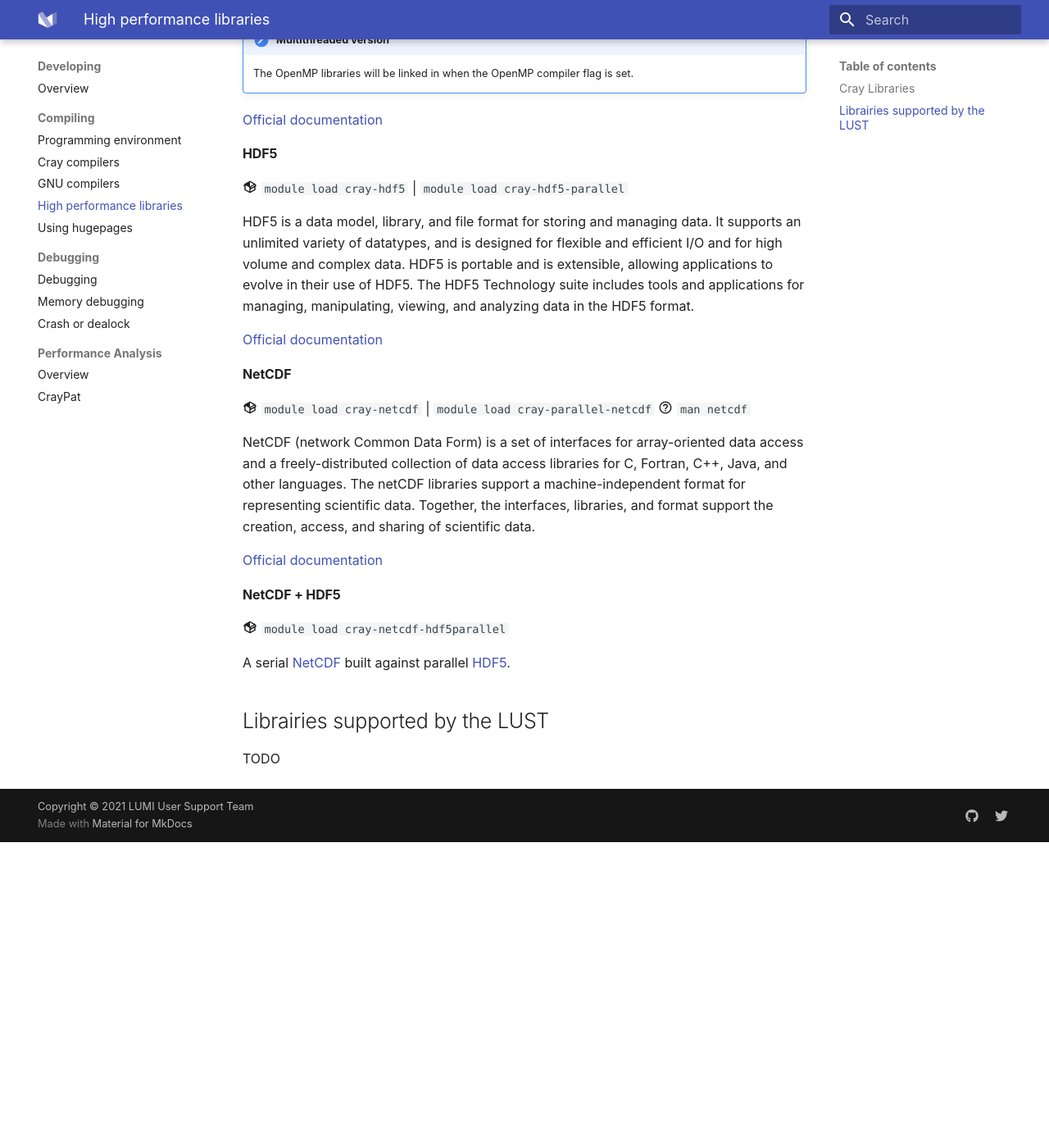
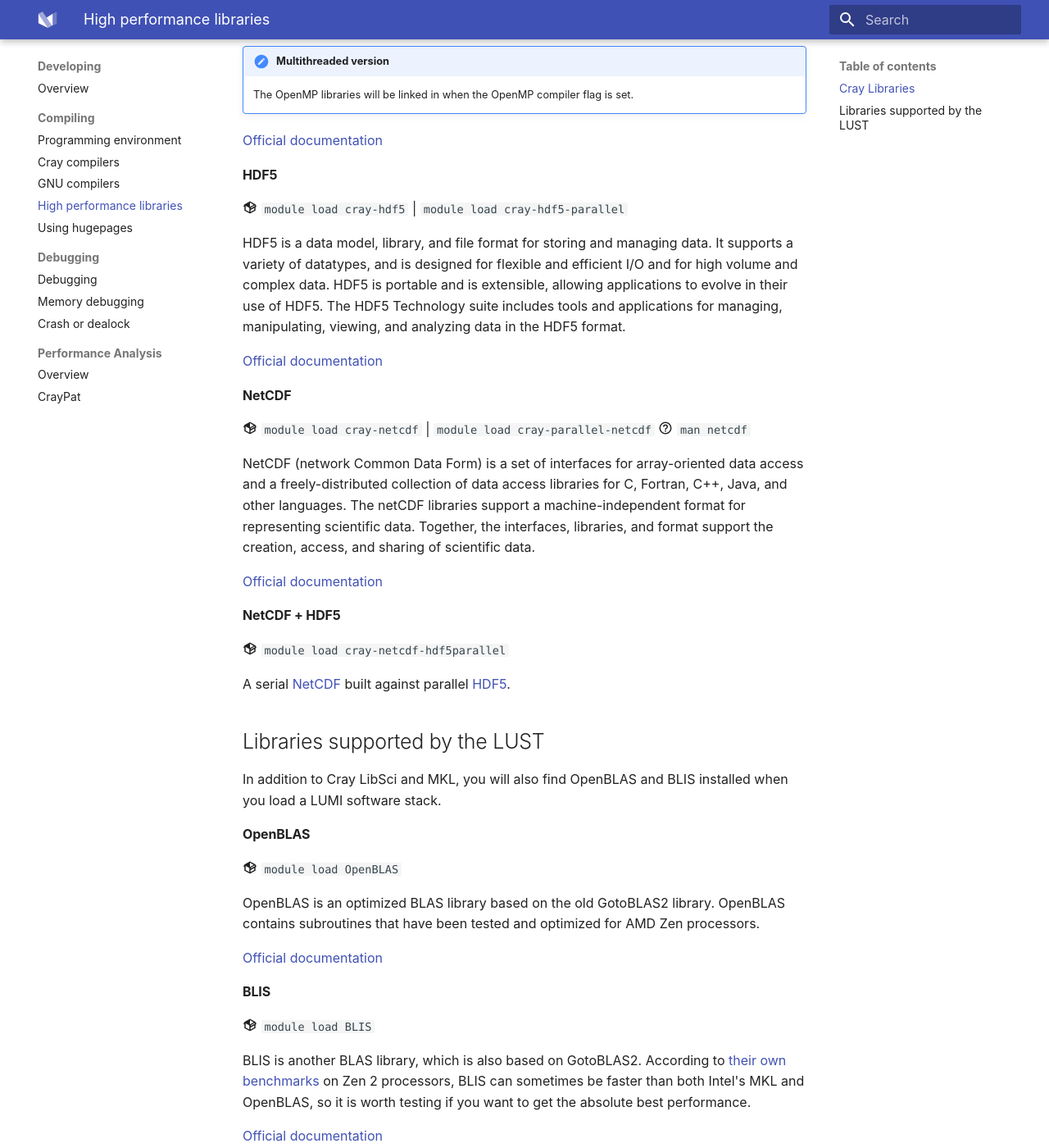
Before and after one commit to Lumi-supercomputer/lumi-userguide, an MkDocs documentation site: the page built from docs/development/compiling/libraries.md, in a window 1280 px wide and 1400 px high, scrolled down 1309 px. Shown: the whole window at 82% size. Built offline with MkDocs 1.6.1 and Material for MkDocs 9.7.7, drawn with Linux system fonts in a browser that asks for light colours; before the commit the page ends 2336 px from its top, so only the background shows below that; some of the changed text lies outside the part shown.

Commit message:
Fixed some typos in libaries and addded BLIS and OpenBLAS info.

```diff
--- a/docs/development/compiling/libraries.md
+++ b/docs/development/compiling/libraries.md
@@ -1,18 +1,20 @@
-# Librairies
+# Libraries
 
 [1]: #cray-libraries
-[2]: #librairies-supported-by-the-lust
+[2]: #libraries-supported-by-the-lust
 
 [doc-fftw]: http://www.fftw.org/fftw3_doc/
 [doc-hdf5]: https://portal.hdfgroup.org/display/HDF5/Learning+the+Basics
 [doc-netcdf]: https://www.unidata.ucar.edu/software/netcdf/docs/
+[doc-openblas]: https://github.com/xianyi/OpenBLAS/wiki/User-Manual
+[doc-blis]: https://github.com/flame/blis/wiki
 
 ## Cray Libraries
 
-For libraries that are available as a modules prefixed by `cray-`  the compiler
-wrappers will automatically take care of adding search paths for include files
-and libraries and provide the linker with the appropriate options. This means
-that, as a user, you don't need to provides such information to
+For libraries that are available as a modules prefixed by `cray-`, the compiler
+wrappers will automatically take care of adding the search paths for the include files
+and the libraries and provide the linker with the appropriate options. This means
+that, as a user, you don't need to provide such information to `cray-libsci`, `cray-fftw`, `cray-hdf5`, and `cray-netcdf`.
 
 [libsci]: #libsci
 [fftw]: #fftw
@@ -26,9 +28,9 @@ that, as a user, you don't need to provides such information to
 :material-help-circle-outline: `man intro_libsci`
 
 Cray LibSci is a collection of numerical routines tuned for
-performance on Cray systems. Most users, on most codes, will find they
-obtain better performance by using calls to Cray LibSci routines in
-their applications instead of calls to public domain or user‐written versions.
+performance on Cray systems. Most users, for most codes, will find that they
+obtain better performance by using Cray LibSci routines in
+their applications instead of using public domain or user‐written versions.
 
 The general components of Cray LibSci are:
 
@@ -71,7 +73,7 @@ even and odd data, respectively.
 :material-package-variant: `module load cray-hdf5` | `module load cray-hdf5-parallel`
 
 HDF5 is a data model, library, and file format for storing and managing data.
-It supports an unlimited variety of datatypes, and is designed for flexible
+It supports a variety of datatypes, and is designed for flexible
 and efficient I/O and for high volume and complex data. HDF5 is portable and
 is extensible, allowing applications to evolve in their use of HDF5. The HDF5
 Technology suite includes tools and applications for managing, manipulating,
@@ -99,6 +101,22 @@ of scientific data.
 
 A serial [NetCDF][netcdf] built against parallel [HDF5][hdf5].
 
-## Librairies supported by the LUST
+## Libraries supported by the LUST
 
-TODO
+In addition to Cray LibSci and MKL, you will also find OpenBLAS and BLIS installed when you load a LUMI software stack.
+
+#### OpenBLAS
+
+:material-package-variant: `module load OpenBLAS`
+
+OpenBLAS is an optimized BLAS library based on the old GotoBLAS2 library. OpenBLAS contains subroutines that have been tested and optimized for AMD Zen processors.
+
+[Official documentation][doc-openblas]
+
+#### BLIS
+
+:material-package-variant: `module load BLIS`
+
+BLIS is another BLAS library, which is also based on GotoBLAS2. According to [their own benchmarks](https://github.com/flame/blis/blob/master/docs/Performance.md#zen2) on Zen 2 processors, BLIS can sometimes be faster than both Intel's MKL and OpenBLAS, so it is worth testing if you want to get the absolute best performance.
+
+[Official documentation][doc-blis]
```
